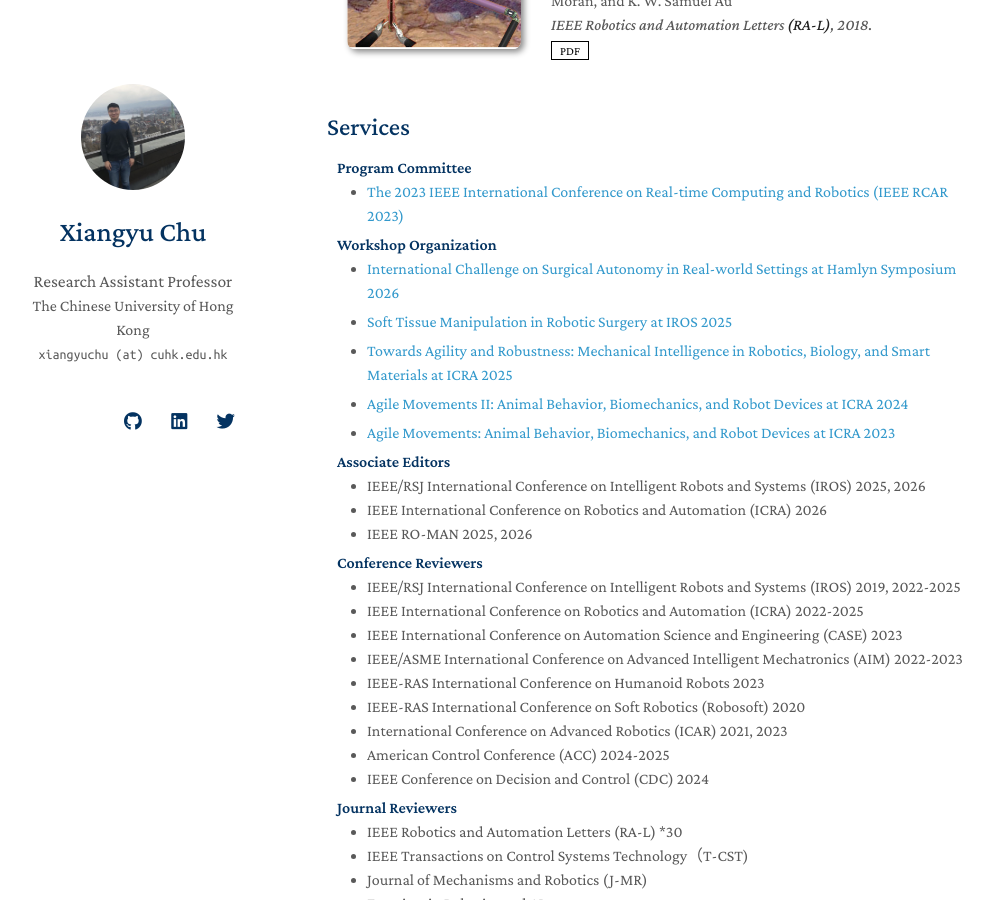
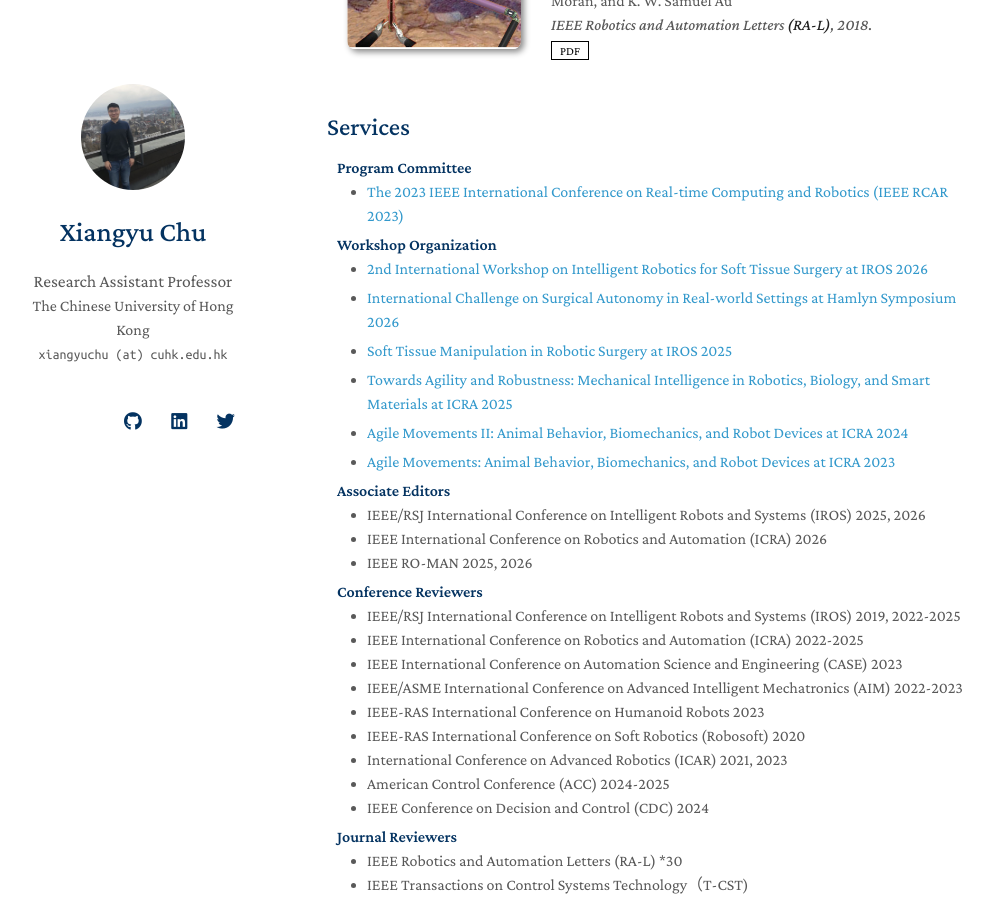
Before and after one commit to xiangyuchu03/xiangyuchu03.github.io, a Jekyll site: the page built from index.md, in a window 1280 px wide and 900 px high, scrolled down 3726 px. Shown: the whole window, without its empty margins (143-1136 px from the left). Built offline with Jekyll 4.4.1, drawn with Linux system fonts in a browser that asks for light colours; nearby versions of some CDN libraries; a style sheet for code colours, icons or effects is not loaded; our own code applies the rules of GitHub Pages for plain Markdown files.

Commit message:
Update services.md

```diff
--- a/_includes/services.md
+++ b/_includes/services.md
@@ -8,6 +8,9 @@
 
 <h4 style="margin:0 10px 0;">Workshop Organization</h4>
 
+<ul style="margin:0 0 5px;">
+  <li><a href="https://sites.google.com/view/iros26-ws-robot4tissuesurgery/home"><autocolor></autocolor>2nd International Workshop on Intelligent Robotics for Soft Tissue Surgery at IROS 2026</a></li>
+</ul>
 <ul style="margin:0 0 5px;">
   <li><a href="https://sites.google.com/view/autosurg"><autocolor></autocolor>International Challenge on Surgical Autonomy in Real-world Settings at Hamlyn Symposium 2026</a></li>
 </ul>
```
